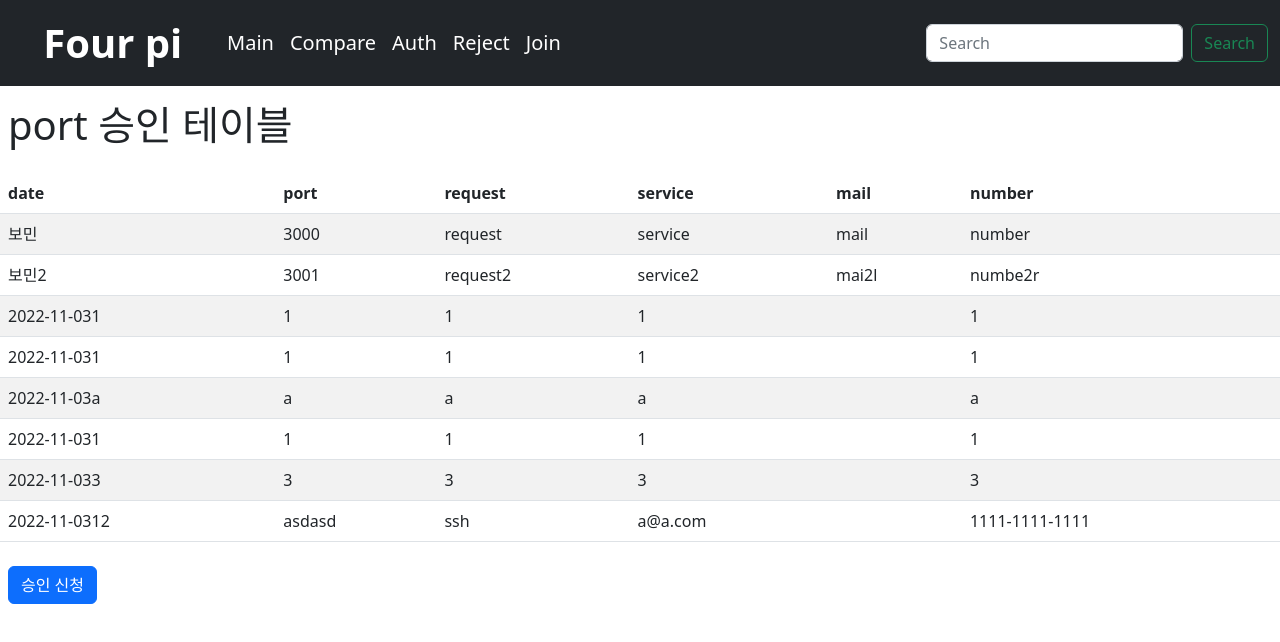
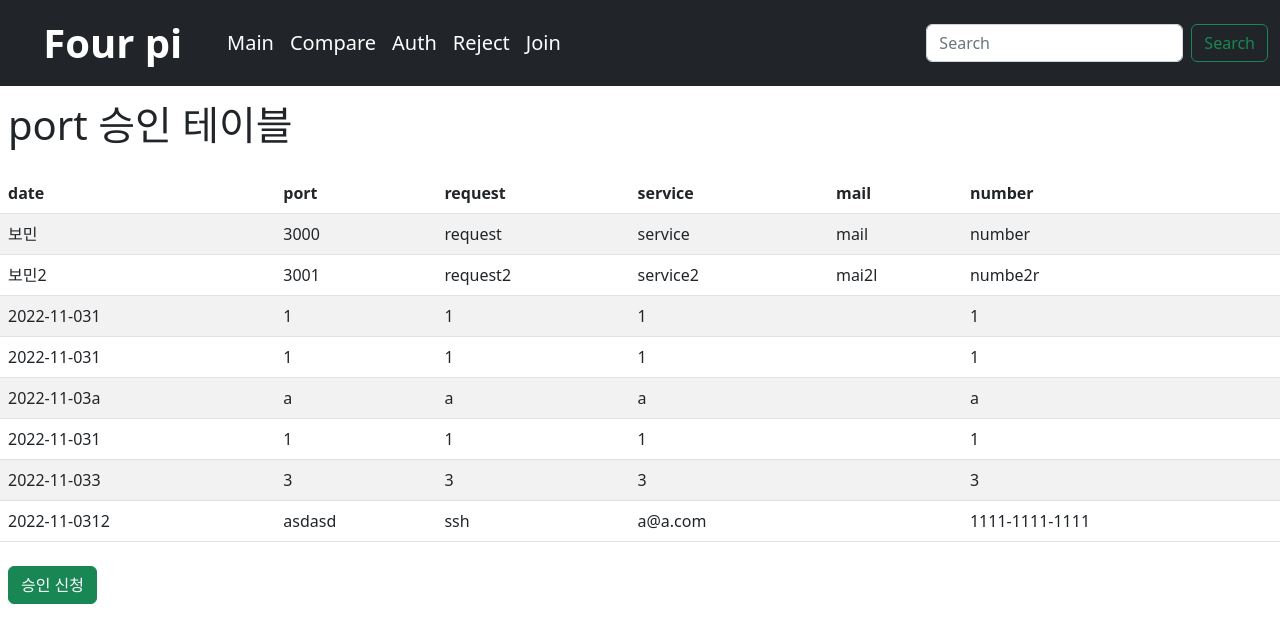
Before and after one commit to Four-pi/old-client, a React (Create React App) app: page / in a window 1280 px wide. Shown: the top 642 px of the page. Built offline with nearby package versions, Linux system fonts and the light colour scheme; no server answers.

Commit message:
feat(/): 메인 페이지 버튼 색상 변경 (직접 css 사용하던 것에서 부트스트랩 버전으로 바꿈)

```diff
--- a/src/pages/Main.js
+++ b/src/pages/Main.js
@@ -103,7 +103,7 @@ export default function Main () {
             </div>
             <div class="my-2 p-2">
                 <Link to="/addport">
-                    <button type="button" class="btn btn-primary primary-bg-color" >승인 신청</button>
+                    <button type="button" class="btn btn-success" >승인 신청</button>
                 </Link>
             </div>
         </div>
```
